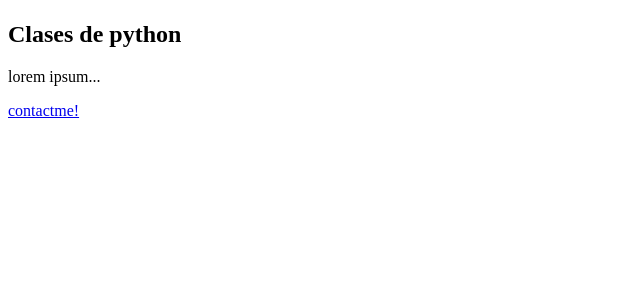
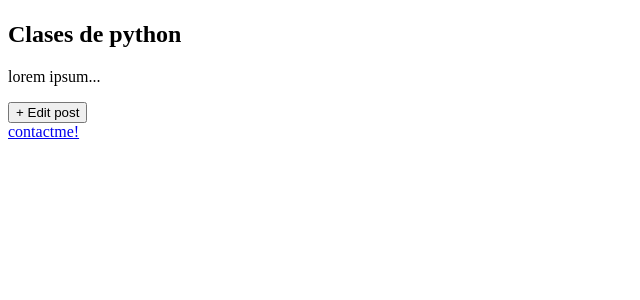
Before and after one commit to CesarTracana/blog-django, a Django app: page /post/1/ in a window 1280 px wide. Shown: the part 117-417 px from the top of the page, without its empty margins (0-640 px from the left). Run offline with Django 4.2, Linux system fonts and the light colour scheme; data comes from the database, SQL or seed files in the repository.

Commit message:
post edit

```diff
--- a/blog_app/urls.py
+++ b/blog_app/urls.py
@@ -1,9 +1,10 @@
 from django.urls import path
-from .views import HomePageView, AboutPageView, BlogDetailView, BlogCreateView
+from .views import HomePageView, AboutPageView, BlogDetailView, BlogCreateView, BlogUpdateView
 
 urlpatterns=[
     path("", HomePageView.as_view(), name="home"),
     path("about/", AboutPageView.as_view(), name="about" ),
     path("post/<int:pk>/", BlogDetailView.as_view(), name='post_detail' ),
-    path("post/new", BlogCreateView.as_view(), name="post_new")
+    path("post/new", BlogCreateView.as_view(), name="post_new"),
+    path("post/<int:pk>/edit/", BlogUpdateView.as_view(), name='post_edit')
 ]
--- a/blog_app/views.py
+++ b/blog_app/views.py
@@ -1,5 +1,5 @@
 from django.views.generic import TemplateView, ListView, DetailView
-from django.views.generic.edit import CreateView
+from django.views.generic.edit import CreateView, UpdateView
 from .models import Post
 
 class HomePageView(ListView):
@@ -17,3 +17,8 @@ class BlogCreateView(CreateView):
     model=Post
     template_name="post_new.html"
     fields=["title", "author", "body"]
+
+class BlogUpdateView(UpdateView):
+    model=Post
+    template_name="post_edit.html"
+    fields=["title", "body"]
--- a/templates/post_detail.html
+++ b/templates/post_detail.html
@@ -5,4 +5,7 @@
         <h2> {{post.title}} </h2>
         <p> {{post.body}} </p>
     </div>
+    <a href="{% url 'post_edit' post.pk %}">
+        <button> + Edit post</button>
+    </a>
 {% endblock content%}
```
Also changed, not shown: templates/post_edit.html (added, +11 -0 lines).
